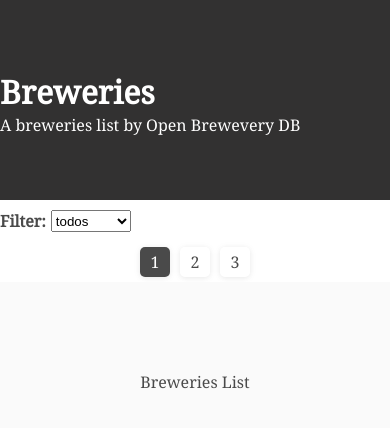
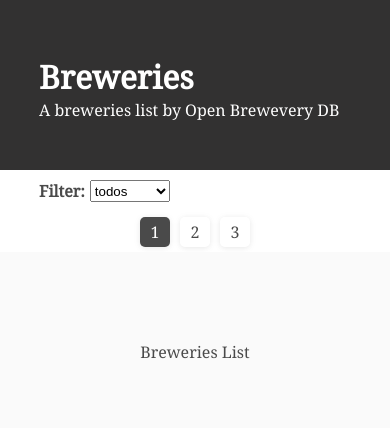
Before and after one commit to sidineiPortugal/Open_Brewery, a website: page index.html in a window 390 px wide. Drawn offline with Linux system fonts and the light colour scheme; no server answers.

Commit message:
Finalizando o projeto, revisão de documentação e ajuste de telas

```diff
--- a/index.html
+++ b/index.html
@@ -20,7 +20,7 @@
     </header>
 
     <!-- Corpo da aplicação -->
-    <ng-view class="stand"></ng-view>
+    <ng-view class="stand body-ct"></ng-view>
 
 
     <!-- Rodapé da aplicação -->
--- a/public/global.scss
+++ b/public/global.scss
@@ -28,6 +28,11 @@ html{
             width: 100%;
             max-width: 1200px;
             margin: 0 auto;
+            &.body-ct{
+                @media(max-width: 1200px){
+                    padding: 0px 10%;
+                }
+            }
         }
         .home-page{
             padding: 10px 0px;
@@ -73,6 +78,10 @@ html{
         align-items: center;
         height: 200px;
         color: #fff;
+        @media(max-width: 1200px){
+            padding: 0px 10%;
+            height: 170px;
+        }
         .title-stand{
             margin-bottom: 0px
         }
@@ -105,6 +114,9 @@ html{
     .card-containner{
         flex-wrap: wrap;
         justify-content: space-between;
+        @media(max-width: 750px){
+            justify-content: space-around;
+        }
         .card{
             text-decoration: none !important;
             color: $cinza !important;
```
Also changed, not shown: README.md, public/global.min.css, 1 other file.
